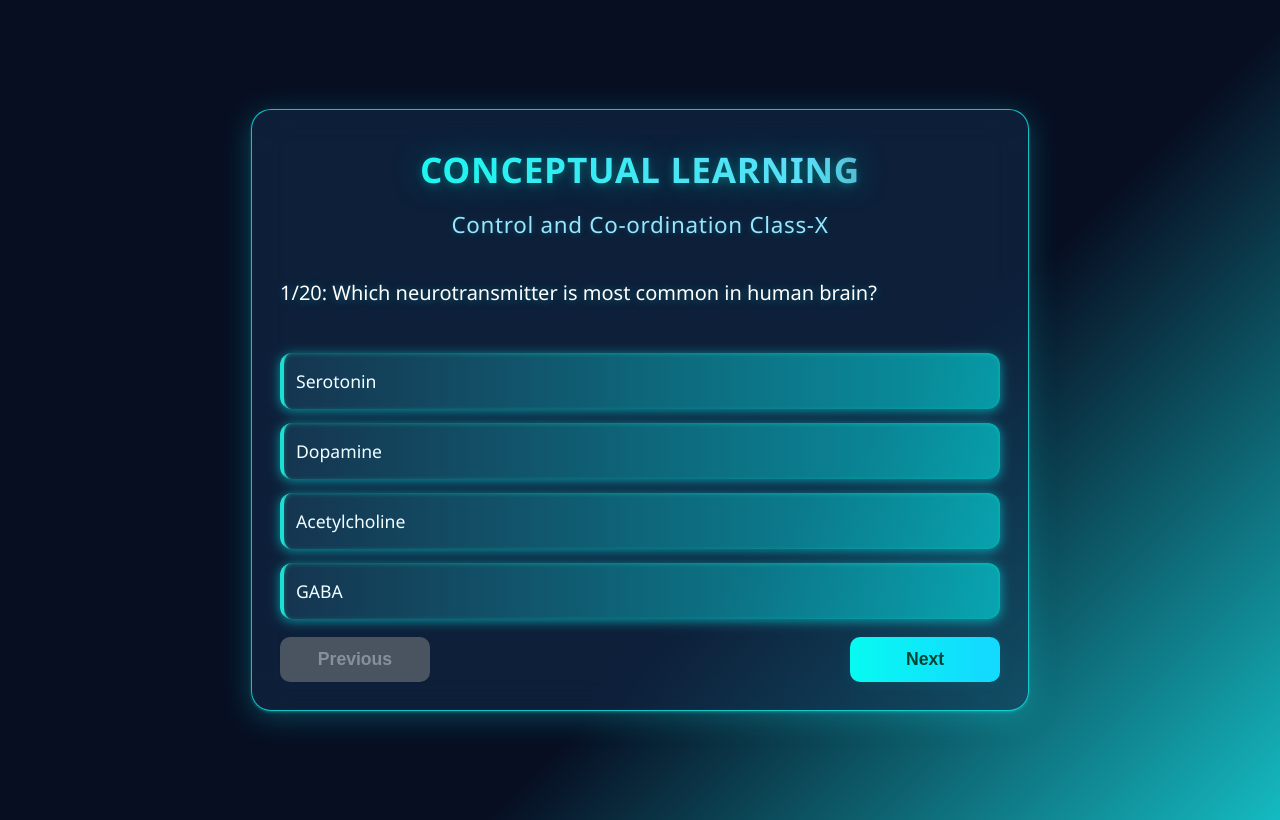
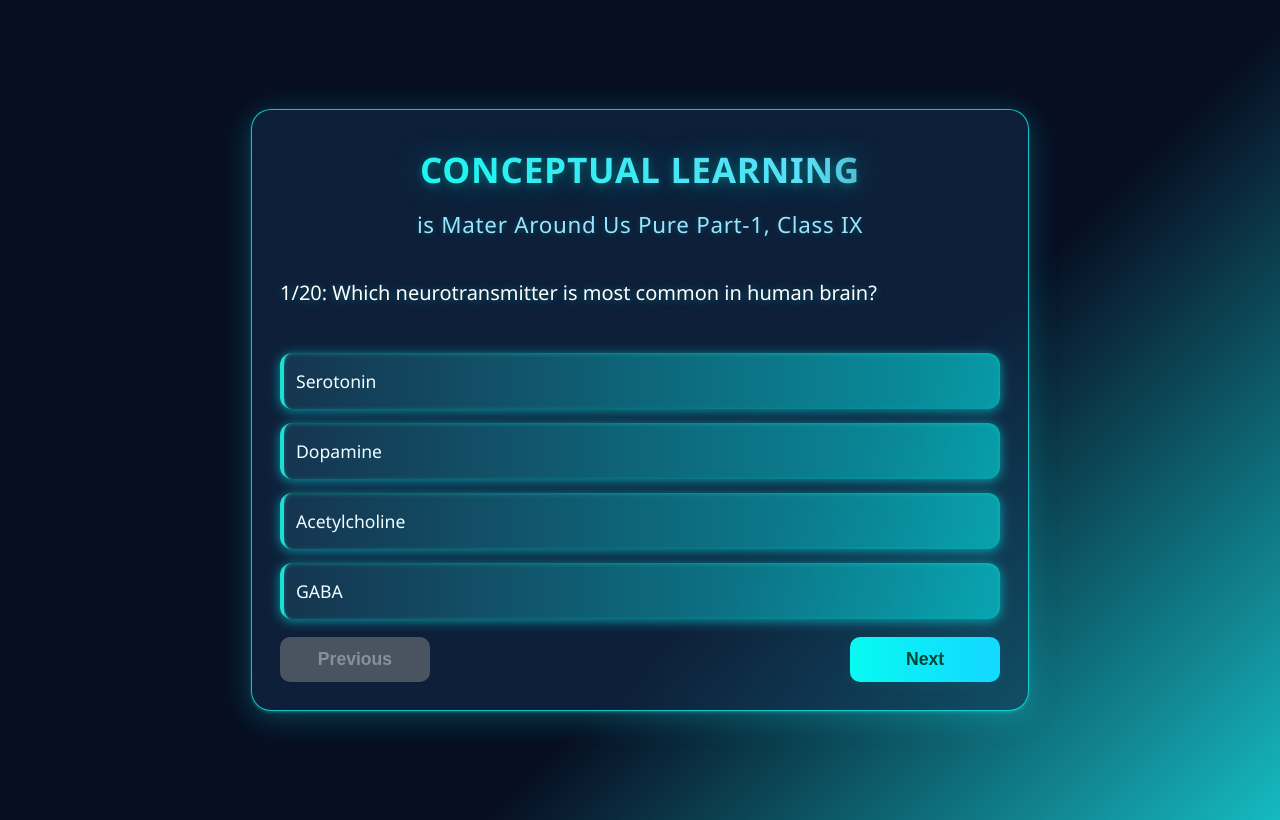
Before and after one commit to conceptuallearning/conceptual, a plain HTML site: page is_matter_around_us_pure_1/index.html in a window 1280 px wide. Drawn offline with nearby package versions, Linux system fonts and the light colour scheme.

Commit message:
index.html

```diff
--- a/is_matter_around_us_pure_1/index.html
+++ b/is_matter_around_us_pure_1/index.html
@@ -312,7 +312,7 @@
   <script>
     // ========== CONFIG ==========
     const QUESTIONS_PER_SESSION = 20;
-    const QUIZ_TOPIC = "Control and Co-ordination Class-X"; // Change this for each quiz!
+    const QUIZ_TOPIC = "is Mater Around Us Pure Part-1, Class IX"; // Change this for each quiz!
 
     // ========== GLOBALS ==========
     let bank = [], quiz = [], idx = 0, score = 0, answerRecord = [];
```
